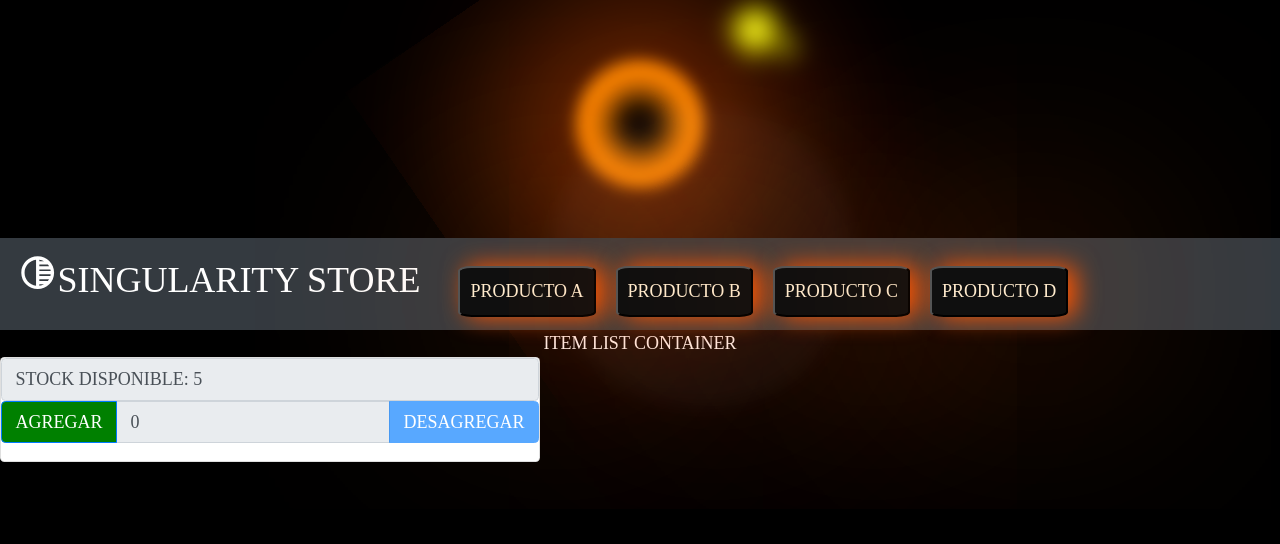
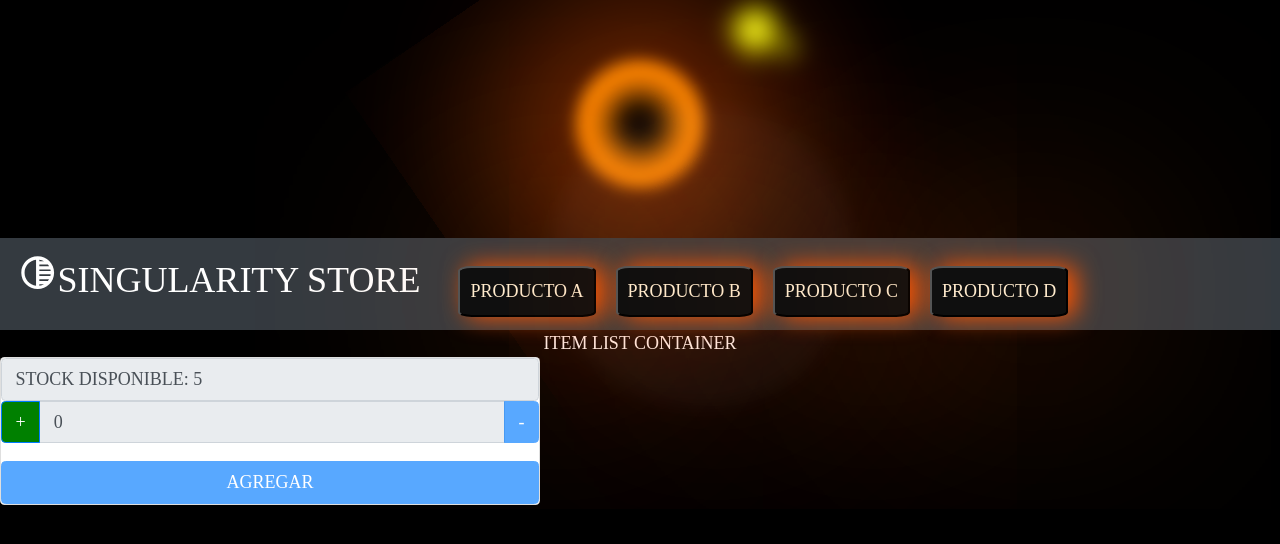
Before and after one commit to joniavila/singularity-store, a React (Create React App) app: page / in a window 1280 px wide. Shown: the top 544 px of the page. Built offline with nearby package versions, Linux system fonts and the light colour scheme; a web font is replaced by a local one.

Commit message:
agregado de boton y modificacion de hooks

```diff
--- a/src/components/ItemCount/ItemCount.js
+++ b/src/components/ItemCount/ItemCount.js
@@ -6,9 +6,8 @@ import FormControl from 'react-bootstrap/FormControl'
 import Toast from 'react-bootstrap/Toast'
 import Card from 'react-bootstrap/Card'
 
-const ItemCount = (props) => {
-        const stock = props.stock
-        const [contador , setContador] = useState(0)
+const ItemCount = ({stock,initial,onAdd}) => {
+        const [contador , setContador] = useState(parseInt(initial))
         const [show, setShow] = useState(false);
         const [bandera,setBandera] = useState(false)
         const sumar = () =>{
@@ -34,16 +33,19 @@ const ItemCount = (props) => {
                 <InputGroup className="mb-3">
                     <InputGroup.Prepend>
                         <Button onClick={sumar} disabled={bandera}>
-                            AGREGAR
+                            +
                         </Button>
                     </InputGroup.Prepend>
                     <FormControl aria-describedby="basic-addon1" value={contador} readOnly></FormControl>
                     <InputGroup.Append>
                         <Button onClick={restar} disabled={contador===0}>
-                            DESAGREGAR
+                            -
                         </Button>
                     </InputGroup.Append>
                 </InputGroup>
+                <Button onClick={onAdd} disabled={contador===0}>
+                        AGREGAR
+                </Button>
                 </Card>
                 <Toast show={show} onClose={() => setShow(false)} delay={3000} autohide>
                     <Toast.Header>ERROR</Toast.Header>
--- a/src/components/ItemListContainer/ItemListContainer.js
+++ b/src/components/ItemListContainer/ItemListContainer.js
@@ -2,11 +2,15 @@ import React, { Component } from 'react';
 import ItemCount from '../ItemCount/ItemCount'
 
 class ItemListContainer extends Component {
+    onAdd = () => {
+        console.log('se agrego el producto')
+        alert('Se agrego el producto al carrito')
+    }
     render() {
         return (
             <div>
                 {this.props.name}
-                <ItemCount stock="5"/>
+                <ItemCount stock="5" initial='0' onAdd={this.onAdd}/>
             </div>
         );
     }
```
